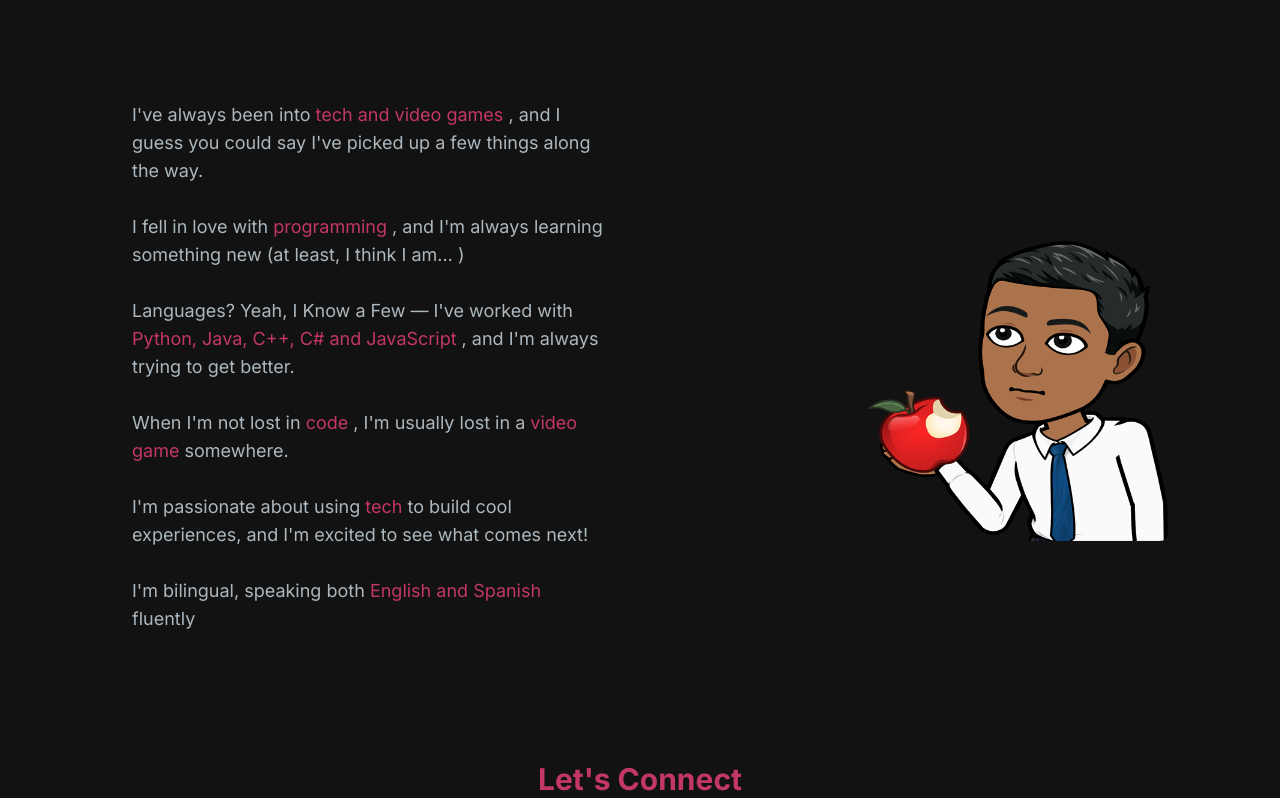
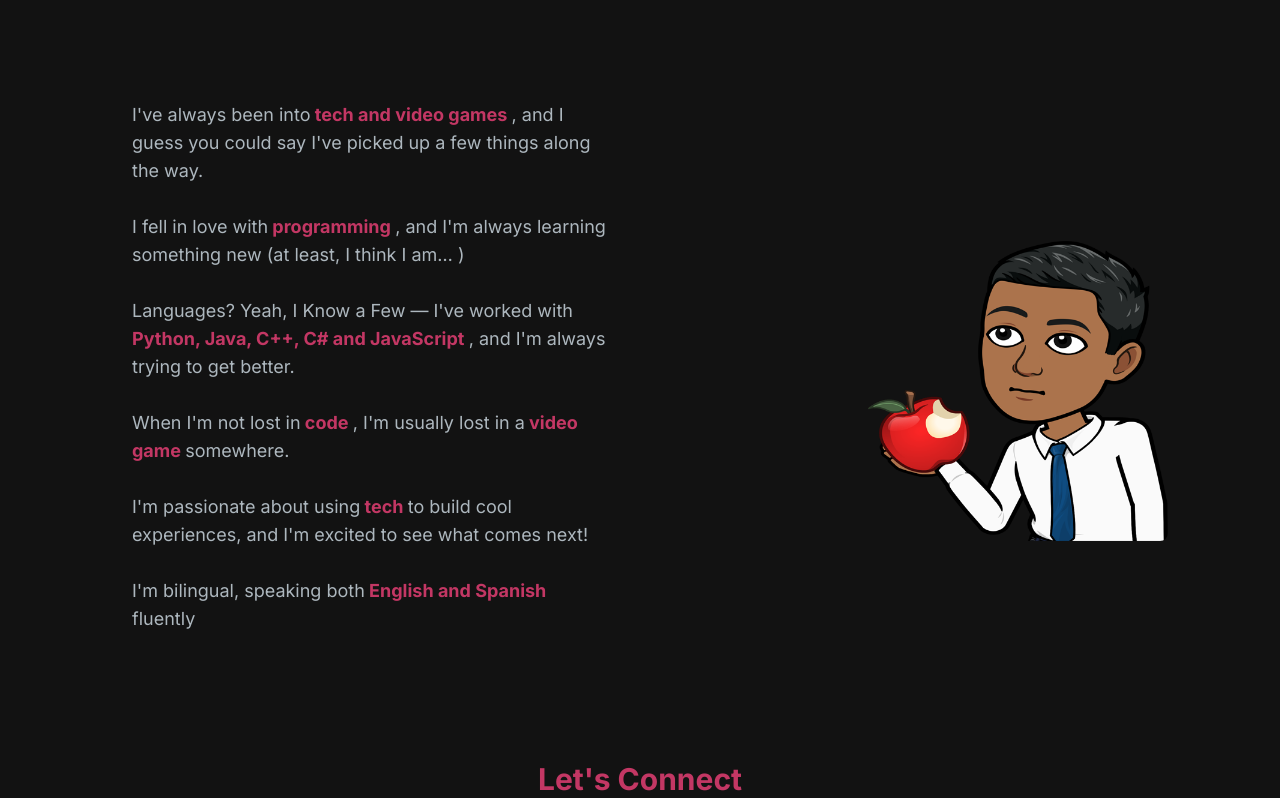
Before and after one commit to KOrtizLedezma/PortfolioWebsite, a Next.js app: page / in a window 1280 px wide. Shown: the part 779-1577 px from the top of the page. Built offline with nearby package versions, Linux system fonts and the light colour scheme.

Commit message:
CV Updated, light mode colors changed

```diff
--- a/app/globals.css
+++ b/app/globals.css
@@ -11,7 +11,7 @@
   --overlay-bg-dark: 18, 18, 18;
   --color-calendar-bckg-dark: #12121269;
 
-  --color-primary-light: #FFEB00;
+  --color-primary-light: #662d91;
   --color-primary-hover-light: #80ff00;
   --color-secondary-light: #232324;
   --color-background-light: #FFFFFF;
@@ -224,7 +224,7 @@ body {
   justify-content: center;
   width: 100px;
   height: 100px;
-  border: 2px solid var(--color-primary);
+  border: 4px solid var(--color-primary);
   border-radius: 8px;
   background-color: transparent;
   transition: transform 0.2s ease;
--- a/components/AboutMeSection.jsx
+++ b/components/AboutMeSection.jsx
@@ -15,20 +15,20 @@ const AboutMeSection = () => {
                     </h2>
                     <ul className="list-disc pl-5 text-justify">
                         <li>
-                            Hi Everyone, I am <span className="title_plain_color">Kenet Ortiz</span> and I was born in
-                            <span className="title_plain_color"> Cochabamba, Bolivia</span>.
+                            Hi Everyone, I am <span className="title_plain_color" style={{ fontWeight: 'bold' }}>Kenet Ortiz</span> and I was born in
+                            <span className="title_plain_color" style={{ fontWeight: 'bold' }}> Cochabamba, Bolivia</span>.
                         </li>
                         <br></br>
                         <li>
-                            I&apos;m a <span className="title_plain_color">Computer Science Major at the University of Florida</span>.
+                            I&apos;m a <span className="title_plain_color" style={{ fontWeight: 'bold' }}>Computer Science Major at the University of Florida</span>.
                         </li>
                         <br></br>
                         <li>
-                            I&apos;m interested in <span className="title_plain_color">Fullstack development, Cloud Development, and Game development</span>.
+                            I&apos;m interested in <span className="title_plain_color" style={{ fontWeight: 'bold' }}>Fullstack development, Cloud Development, and Game development</span>.
                         </li>
                         <br></br>
                         <li>
-                            Apart from coding, some other activities I love to do are <span className="title_plain_color">Playing video games and listening to music</span>.
+                            Apart from coding, some other activities I love to do are <span className="title_plain_color" style={{ fontWeight: 'bold' }}>Playing video games and listening to music</span>.
                         </li>
                         <br></br>
                     </ul>
--- a/components/FunFactsSection.jsx
+++ b/components/FunFactsSection.jsx
@@ -17,39 +17,39 @@ const AboutSection = () => {
                         <ul className="list-disc pl-5 text-base lg:text-lg">
                             <p>
                                 I&apos;ve always been into
-                                <span className="title_plain_color"> tech and video games </span>,
+                                <span className="title_plain_color" style={{ fontWeight: 'bold' }}> tech and video games </span>,
                                 and I guess you could say I&apos;ve picked up a few things along the way.
                             </p>
                             <br />
                             <p>
                                 I fell in love with
-                                <span className="title_plain_color"> programming </span>
+                                <span className="title_plain_color" style={{ fontWeight: 'bold' }}> programming </span>
                                 , and I&apos;m always learning something new (at least, I think I am… )
                             </p>
                             <br />
                             <p>
                                 Languages? Yeah, I Know a Few &mdash; I&apos;ve worked with
-                                <span className="title_plain_color"> Python, Java, C++, C# and JavaScript </span>
+                                <span className="title_plain_color" style={{ fontWeight: 'bold' }}> Python, Java, C++, C# and JavaScript </span>
                                 , and I&apos;m always trying to get better.
                                 </p>
                             <br />
                             <p>
                                 When I&apos;m not lost in
-                                <span className="title_plain_color"> code </span>,
+                                <span className="title_plain_color" style={{ fontWeight: 'bold' }}> code </span>,
                                 I&apos;m usually lost in a
-                                <span className="title_plain_color"> video game </span>
+                                <span className="title_plain_color" style={{ fontWeight: 'bold' }}> video game </span>
                                 somewhere.
                             </p>
                             <br />
                             <p>
                                 I&apos;m passionate about using
-                                <span className="title_plain_color"> tech </span>
+                                <span className="title_plain_color" style={{ fontWeight: 'bold' }}> tech </span>
                                 to build cool experiences, and I&apos;m excited to see what comes next!
                             </p>
                             <br />
                             <p>
                                 I&apos;m bilingual, speaking both
-                                <span className="title_plain_color"> English and Spanish </span>
+                                <span className="title_plain_color" style={{ fontWeight: 'bold' }}> English and Spanish </span>
                                     fluently
                             </p>
                         </ul>
--- a/components/ProjectSection.jsx
+++ b/components/ProjectSection.jsx
@@ -118,7 +118,7 @@ const ProjectsSection = () => {
   return (
     <section id="projects" className="mb-12">
       <h2 className="text-center hero_heading mt-4 mb-8 md:mb-12 font-extrabold text-4xl sm:text-5xl lg:text-6xl">
-        <span className="gradient_text">My Projects</span>
+        <span className="title_plain_color">My Projects</span>
       </h2>
       <div className="tag_section">
         <ProjectTag onClick={handleTagChange} name="All" isSelected={tag === "All"} />
```
Also changed, not shown: 1 other file (tests, documents, lock files or other folders).
